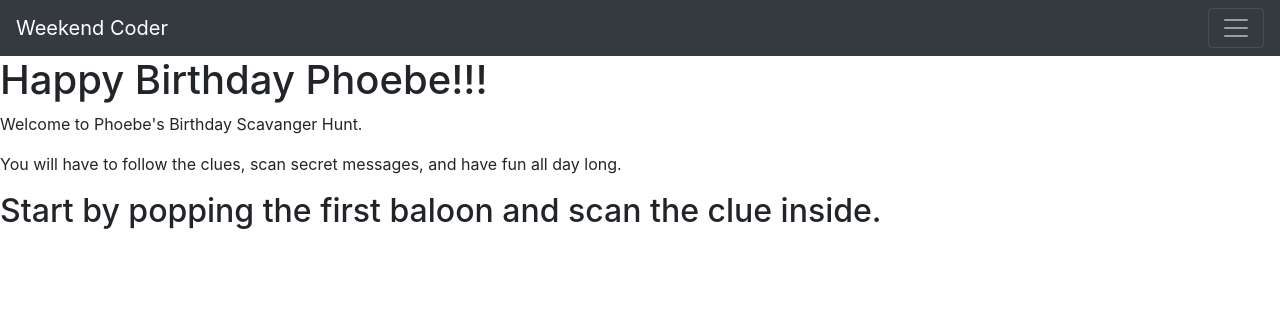
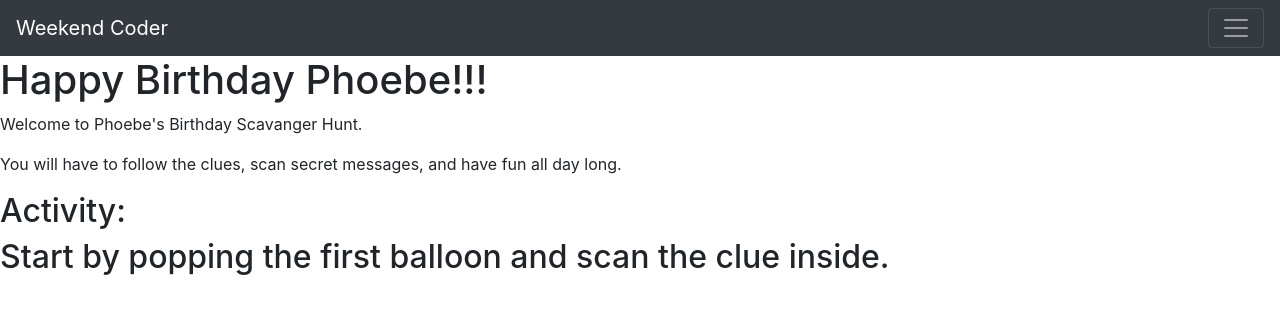
Before and after one commit to Outlawz03/Phoebe2019, a React (Create React App) app: page / in a window 1280 px wide. Shown: the top 314 px of the page. Built offline with nearby package versions, Linux system fonts and the light colour scheme.

Commit message:
Updated Content
Jenny Approved

```diff
--- a/src/components/Content.js
+++ b/src/components/Content.js
@@ -12,12 +12,72 @@ export const Content = () => {
   useEffect(() => {
     switch(window.location.search) {
       case "?hint=1":
+        setActivityTitle("Open Your Presents");
+        setHintTitle("Hint1");
+        setHintText("It's like treasure inside of treasure. Look inside everything until you find your next clue to scan.");
+        break;
+      case "?hint=2":
         setActivityTitle("Eat Breakfast");
-        setHintTitle("Hint1");
-        setHintText("Hint1");
+        setHintTitle("Hint2");
+        setHintText("You will find the next clue away in a manger.");
+        break;
+      case "?hint=3":
+        setActivityTitle("Let's play some video games!!!");
+        setHintTitle("Hint3");
+        setHintText("We can switch it up by by finding this next clue.");
+        break;
+      case "?hint=4":
+        setActivityTitle("Pick up some lunch at Chick-Fil-A");
+        setHintTitle("Hint4");
+        setHintText("Are you stuffed yet? You better keep eating until you find the next clue.");
+        break;
+      case "?hint=5":
+        setActivityTitle("Get your ears pierced.");
+        setHintTitle("Hint5");
+        setHintText("This is where you sit when you want to get somewhere fast.");
+        break;
+      case "?hint=6":
+        setActivityTitle("Check on the kittens.");
+        setHintTitle("Hint6");
+        setHintText("It may be smelly, but this is where your next clue lies.");
+        break;
+      case "?hint=7":
+        setActivityTitle("Do a puzzle.");
+        setHintTitle("Hint7");
+        setHintText("You have seen some kittens, but meow can you put them back together?");
+        break;
+      case "?hint=8":
+        setActivityTitle("Take a nap.");
+        setHintTitle("Hint8");
+        setHintText("This is where you sleep on a beautiful sunny day.");
+        break;
+      case "?hint=9":
+        setActivityTitle("Eat dinner.");
+        setHintTitle("Hint9");
+        setHintText("Every family dinner night you have to clean below this clue location.");
+        break;
+      case "?hint=10":
+        setActivityTitle("Eat cake.");
+        setHintTitle("Hint10");
+        setHintText("Now that we have had something sweet we have enough energy to find the next clue. It's located in one of the main ingredients.");
+        break;
+      case "?hint=11":
+        setActivityTitle("Laser Tag");
+        setHintTitle("Hint11");
+        setHintText("I hope you didn't throw the box away. :-)");
+        break;
+      case "?hint=12":
+        setActivityTitle("Watch a Disney movie");
+        setHintTitle("Hint12");
+        setHintText("Time to find the final clue, but make sure you get there before the clock strikes Midnight.");
+        break;
+      case "?hint=13":
+        setActivityTitle("It's almost midnight. Watch the ball drop.");
+        setHintTitle("YOU WIN!!! Happy Birthday!!!");
+        setHintText("Now go to bed.");
         break;
       default:
-        setHintTitle("Start by popping the first baloon and scan the clue inside.");
+        setHintTitle("Start by popping the first balloon and scan the clue inside.");
     }
 
   },[]);
@@ -27,7 +87,8 @@ export const Content = () => {
       <h1>Happy Birthday Phoebe!!!</h1>
       <p>Welcome to Phoebe's Birthday Scavanger Hunt.</p>
       <p>You will have to follow the clues, scan secret messages, and have fun all day long.</p>
+      <h2>Activity: { activityTitle }</h2>
       <h2>{ hintTitle }</h2>
-      <h2>{ activityTitle }</h2>
+      <p className="lead">{ hintText }</p>
     </div>
   )};
```
